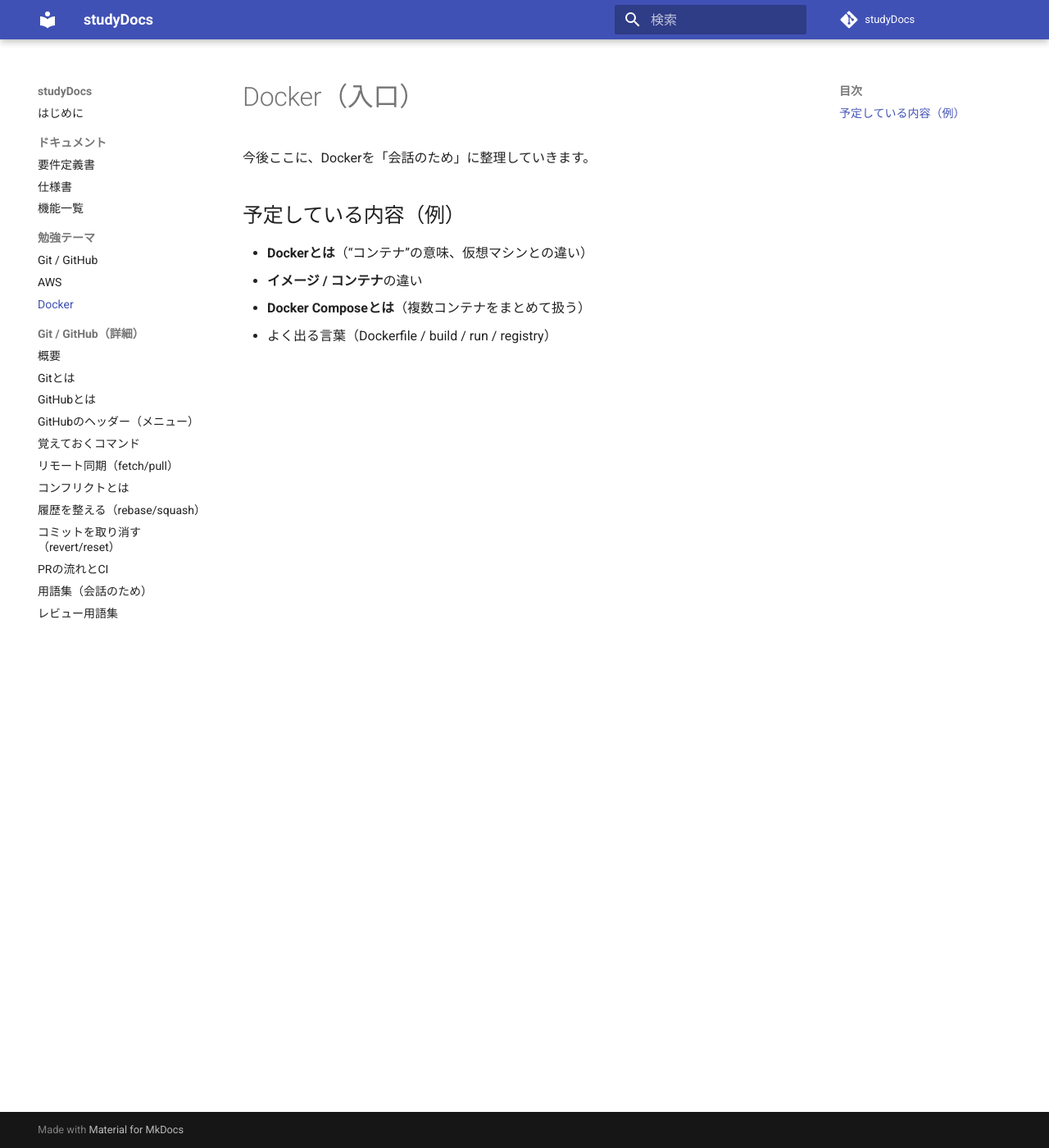
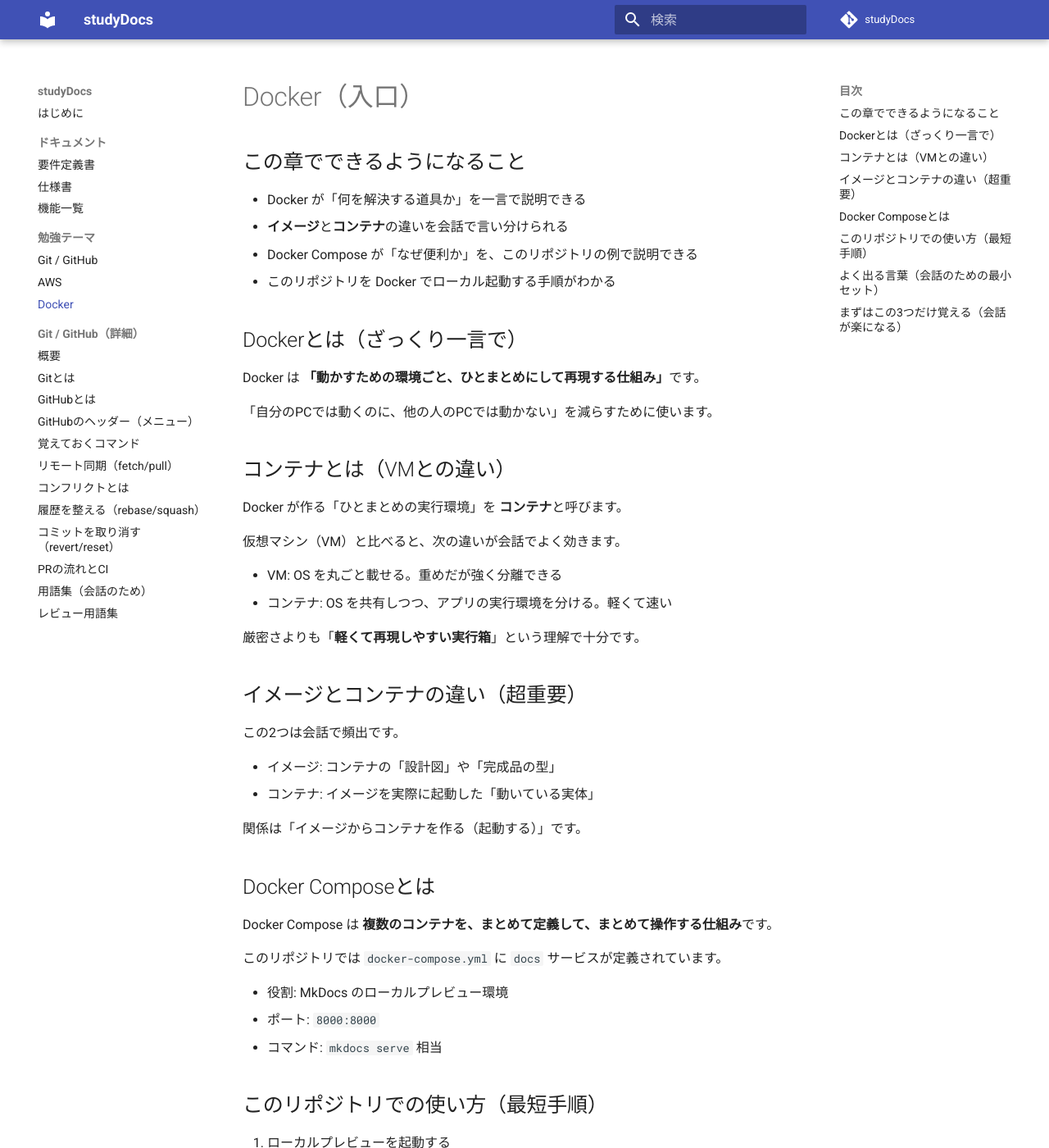
Before and after one commit to santa928/studyDocs, an MkDocs documentation site: the page built from docs/docker/index.md, in a window 1280 px wide and 1400 px high. Shown: the whole window at 82% size. Built offline with MkDocs 1.6.1 and Material for MkDocs 9.7.7, drawn with Linux system fonts in a browser that asks for light colours; comment, search, counter and statistics services are not loaded; some of the changed text lies outside the part shown.

Commit message:
Docker入門とCompose手順を追加

````diff
--- a/docs/docker/index.md
+++ b/docs/docker/index.md
@@ -1,10 +1,82 @@
 # Docker（入口）
 
-今後ここに、Dockerを「会話のため」に整理していきます。
+## この章でできるようになること
 
-## 予定している内容（例）
+- Docker が「何を解決する道具か」を一言で説明できる
+- **イメージ**と**コンテナ**の違いを会話で言い分けられる
+- Docker Compose が「なぜ便利か」を、このリポジトリの例で説明できる
+- このリポジトリを Docker でローカル起動する手順がわかる
 
-- **Dockerとは**（“コンテナ”の意味、仮想マシンとの違い）
-- **イメージ / コンテナ**の違い
-- **Docker Composeとは**（複数コンテナをまとめて扱う）
-- よく出る言葉（Dockerfile / build / run / registry）
+## Dockerとは（ざっくり一言で）
+
+Docker は **「動かすための環境ごと、ひとまとめにして再現する仕組み」**です。
+
+「自分のPCでは動くのに、他の人のPCでは動かない」を減らすために使います。
+
+## コンテナとは（VMとの違い）
+
+Docker が作る「ひとまとめの実行環境」を **コンテナ**と呼びます。
+
+仮想マシン（VM）と比べると、次の違いが会話でよく効きます。
+
+- VM: OS を丸ごと載せる。重めだが強く分離できる
+- コンテナ: OS を共有しつつ、アプリの実行環境を分ける。軽くて速い
+
+厳密さよりも「**軽くて再現しやすい実行箱**」という理解で十分です。
+
+## イメージとコンテナの違い（超重要）
+
+この2つは会話で頻出です。
+
+- イメージ: コンテナの「設計図」や「完成品の型」
+- コンテナ: イメージを実際に起動した「動いている実体」
+
+関係は「イメージからコンテナを作る（起動する）」です。
+
+## Docker Composeとは
+
+Docker Compose は **複数のコンテナを、まとめて定義して、まとめて操作する仕組み**です。
+
+このリポジトリでは `docker-compose.yml` に `docs` サービスが定義されています。
+
+- 役割: MkDocs のローカルプレビュー環境
+- ポート: `8000:8000`
+- コマンド: `mkdocs serve` 相当
+
+## このリポジトリでの使い方（最短手順）
+
+1. ローカルプレビューを起動する
+
+```bash
+docker compose up
+```
+
+起動後にブラウザで `http://localhost:8000` を開きます。
+`/studyDocs/` にリダイレクトされる場合は `http://localhost:8000/studyDocs/` を開きます。
+
+2. `mkdocs.yml` を変えたのに反映されないときは再起動する
+
+```bash
+docker compose restart docs
+```
+
+3. ビルドだけ確認したいとき（成果物を汚さない）
+
+```bash
+docker compose run --rm docs build --site-dir /tmp/mkdocs-site
+```
+
+`/tmp` 配下に出力することで、リポジトリの `site/` を直接書き換えずに確認できます。
+
+## よく出る言葉（会話のための最小セット）
+
+- Dockerfile: イメージを作るためのレシピ
+- build: Dockerfile からイメージを作ること
+- run: イメージからコンテナを起動すること
+- registry: イメージを置いて共有する場所（例: Docker Hub）
+
+## まずはこの3つだけ覚える（会話が楽になる）
+
+- Docker は「環境ごと再現する道具」
+- イメージは「設計図」、コンテナは「起動した実体」
+- Compose は「複数コンテナをまとめて扱う道具」
````
